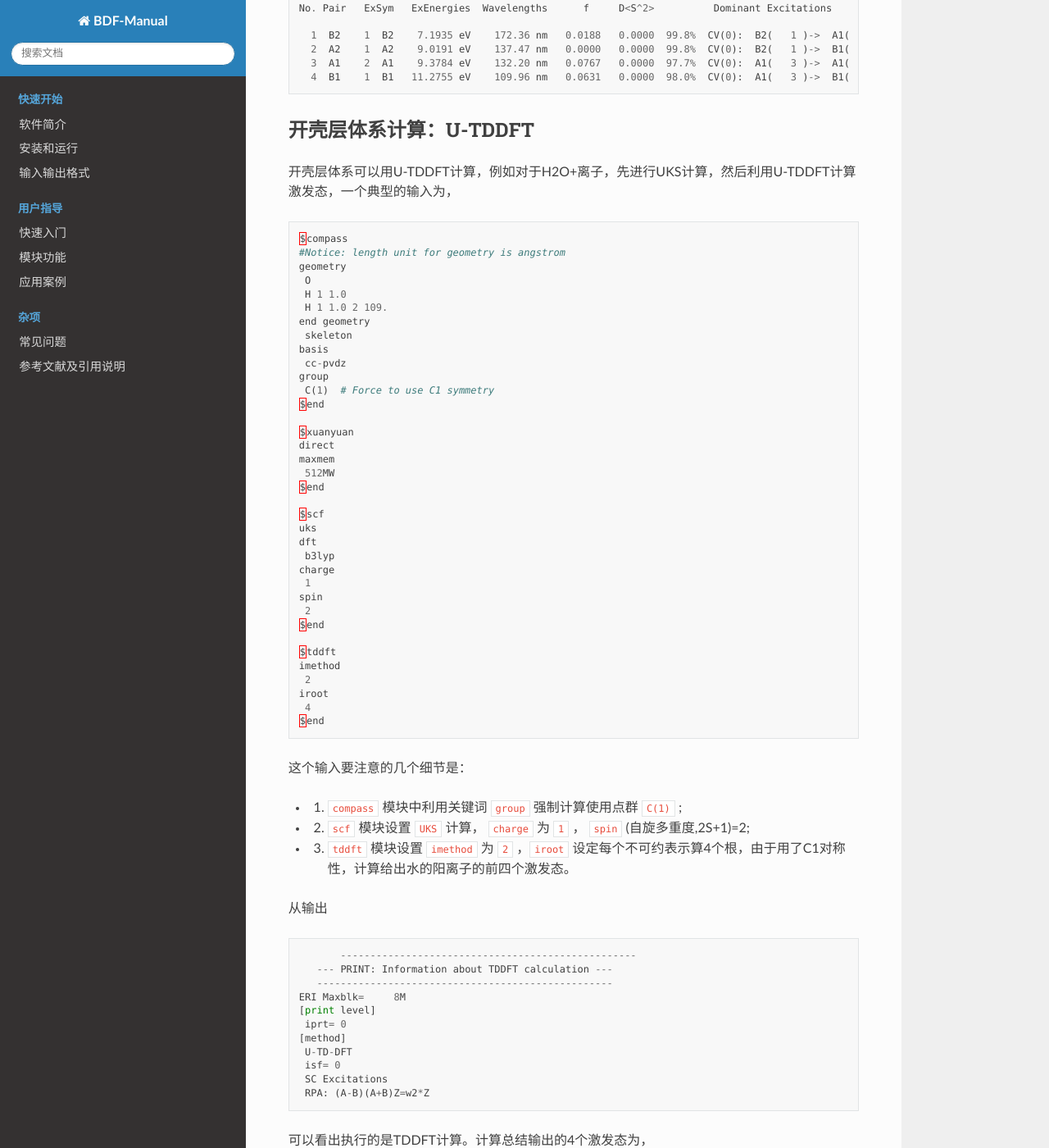
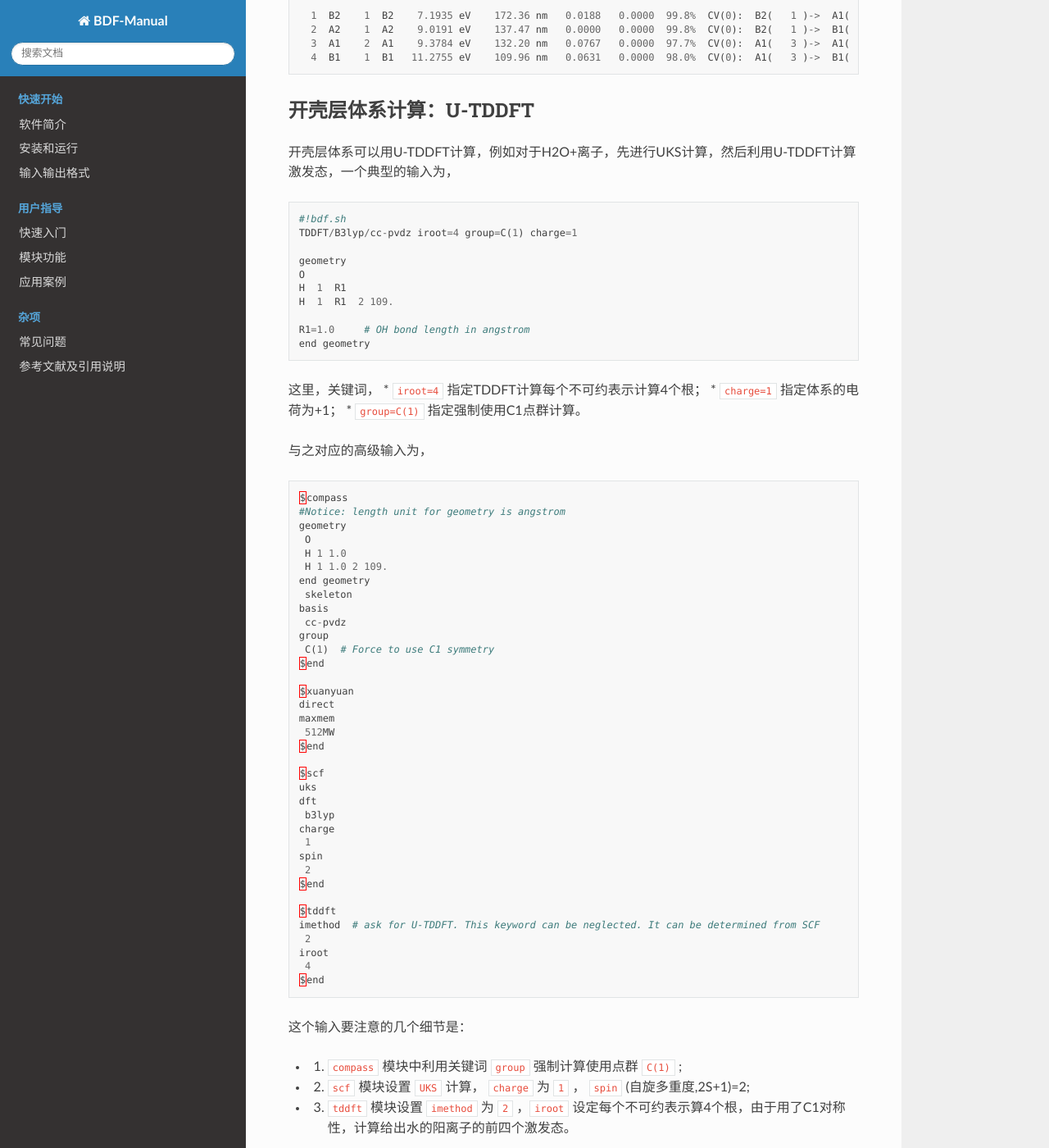
Before and after one commit to BDF-manual-maintenance/BDF-Manual, a Sphinx documentation site: the page built from source/guide/TD.rst, in a window 1280 px wide and 1400 px high, scrolled down 5981 px. Shown: the whole window at 82% size. Built offline with Sphinx 7.4.7 and the Read the Docs theme 2.0.0, drawn with Linux system fonts in a browser that asks for light colours; pages that are not in the unit, such as notebooks, are missing from menus; some of the changed text lies outside the part shown.

Commit message:
merge with master. have to update my version

```diff
--- a/source/guide/TD.rst
+++ b/source/guide/TD.rst
@@ -294,7 +294,7 @@ TDDFT模块还会打印占据轨道，虚轨道等TDDFT计算的活性轨道信
 * ``c_i: 0.9883`` 代表该跃迁在整个激发态里的线性组合系数为0.9883;
 * ``Per: 97.7%`` 表示该激发组态占97.7%；
 * ``IPA:    14.207 eV`` 代表该跃迁所涉及的两个轨道的能量差为10.736 eV；
- * ``Oai: 0.5001`` 表示假如该激发态只有这一个跃迁的贡献，那么该激发态的绝对重叠积分为0.5163，由这一信息可以方便地得知哪些跃迁是局域激发，哪些跃迁是电荷转移激发。
+* ``Oai: 0.5001`` 表示假如该激发态只有这一个跃迁的贡献，那么该激发态的绝对重叠积分为0.5163，由这一信息可以方便地得知哪些跃迁是局域激发，哪些跃迁是电荷转移激发。
 
 
 所有不可约表示求解完后，所有的激发态会按照能量高低排列总结输出，
@@ -312,6 +312,26 @@ TDDFT模块还会打印占据轨道，虚轨道等TDDFT计算的活性轨道信
 开壳层体系计算：U-TDDFT
 ----------------------------------------------------------
 开壳层体系可以用U-TDDFT计算，例如对于H2O+离子，先进行UKS计算，然后利用U-TDDFT计算激发态，一个典型的输入为，
+
+.. code-block:: python
+
+    #!bdf.sh
+    TDDFT/B3lyp/cc-pvdz iroot=4 group=C(1) charge=1
+
+    geometry
+    O
+    H  1  R1
+    H  1  R1  2 109.
+
+    R1=1.0     # OH bond length in angstrom
+    end geometry
+
+这里，关键词，
+* ``iroot=4`` 指定TDDFT计算每个不可约表示计算4个根；
+* ``charge=1`` 指定体系的电荷为+1；
+* ``group=C(1)`` 指定强制使用C1点群计算。
+
+与之对应的高级输入为，
 
 .. code-block:: python
 
@@ -346,7 +366,7 @@ TDDFT模块还会打印占据轨道，虚轨道等TDDFT计算的活性轨道信
   $end
 
   $tddft
-  imethod
+  imethod  # ask for U-TDDFT. This keyword can be neglected. It can be determined from SCF
    2
   iroot
    4
@@ -374,7 +394,7 @@ TDDFT模块还会打印占据轨道，虚轨道等TDDFT计算的活性轨道信
   SC Excitations
   RPA: (A-B)(A+B)Z=w2*Z
 
-可以看出执行的是TDDFT计算。计算总结输出的4个激发态为，
+可以看出执行的是U-TDDFT计算。计算总结输出的4个激发态为，
 
 .. code-block:: python
 
--- a/source/module/scf.rst
+++ b/source/module/scf.rst
@@ -71,6 +71,7 @@ Alpha & Beta必须联用，用于UHF/UKS计算，分别指定alpha或beta轨道
 指定在Coulpot+Cosx计算每种原子类型的径向与角向格点数。
 
 .. code-block:: python
+
      #CH2分子，Coulpot+Cosx计算
      $scf
      RKS
```
